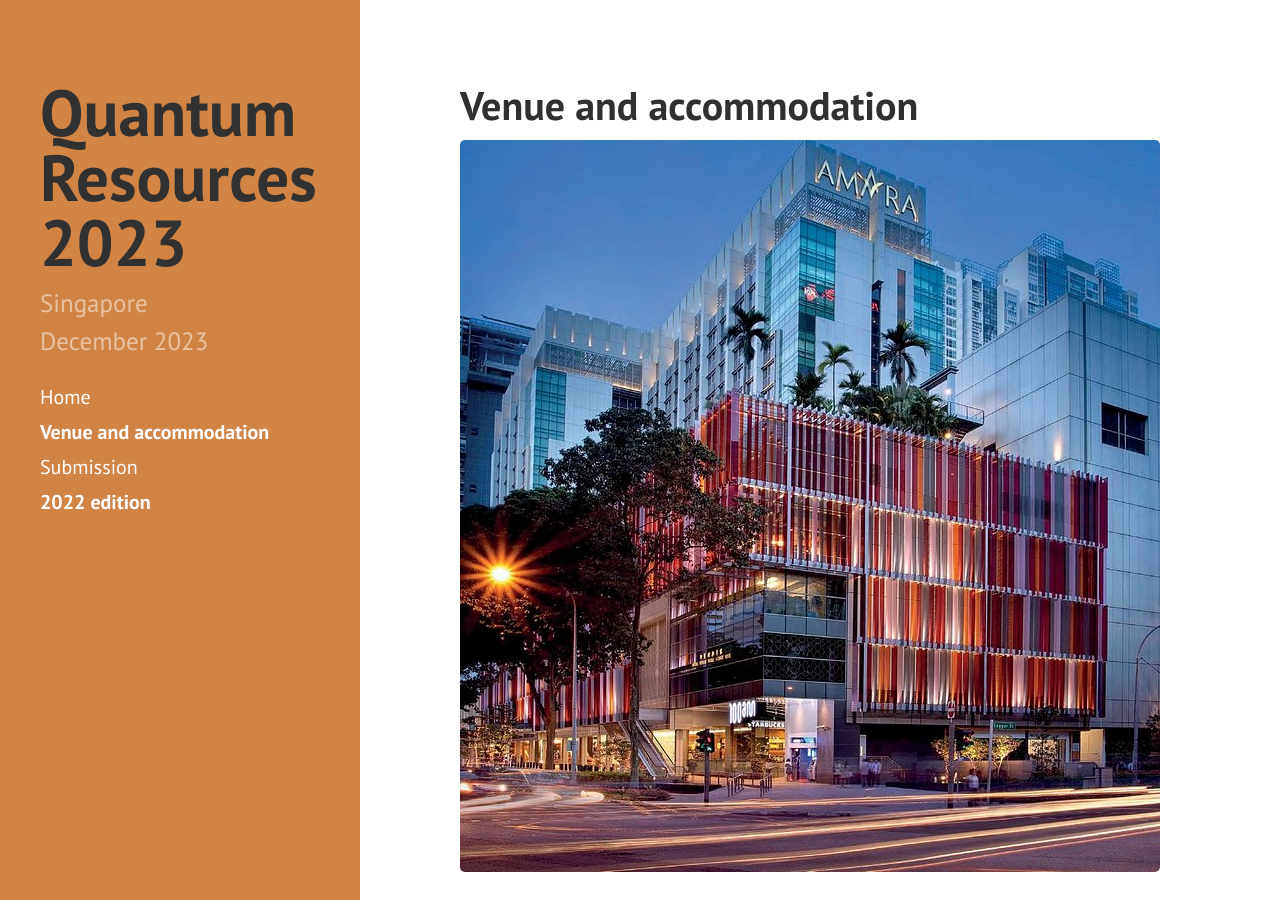
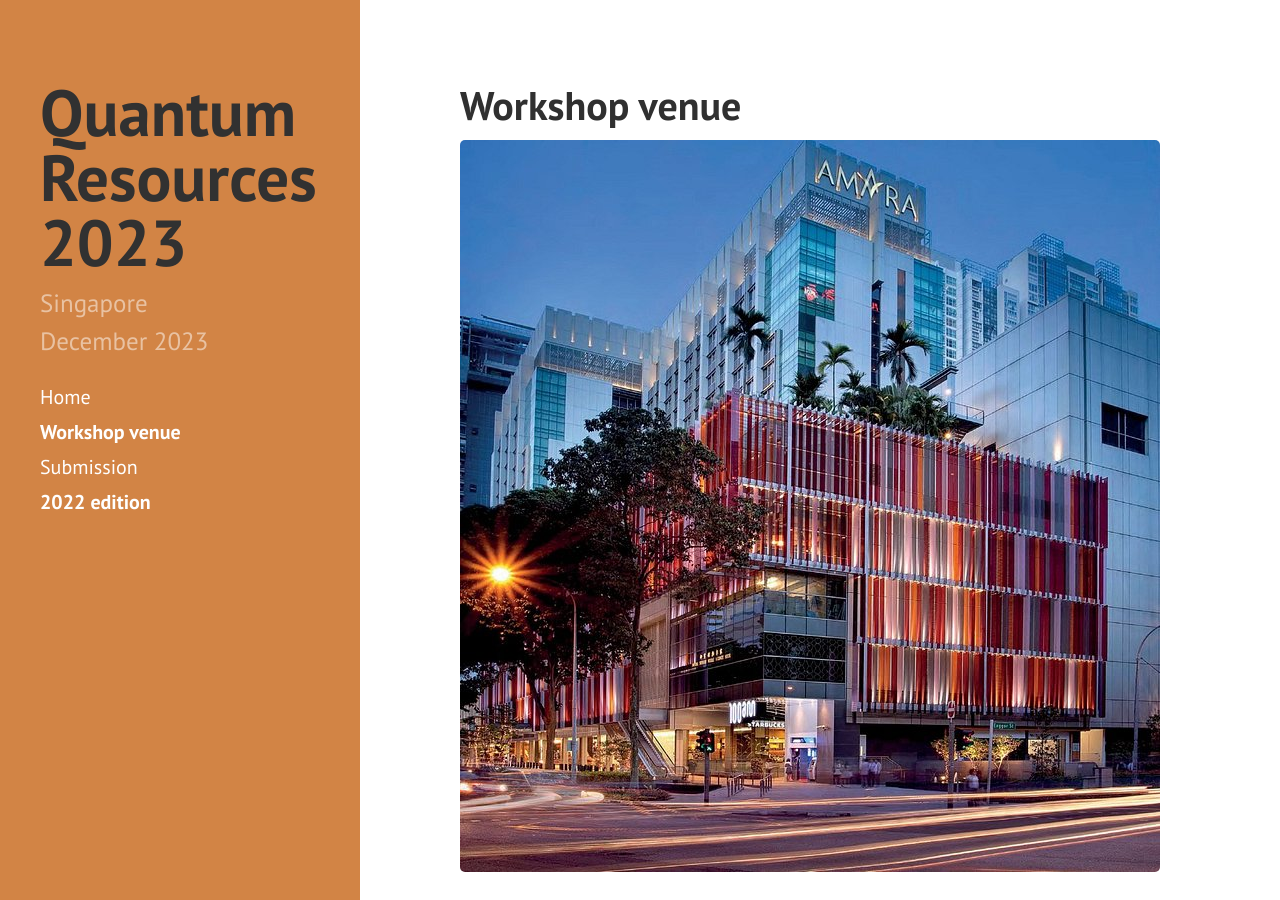
Before and after one commit to RyujiPat2/RyujiPat2.github.io, a Jekyll site: the page built from venue.md, in a window 1280 px wide and 900 px high. Built offline with Jekyll 4.4.1, drawn with Linux system fonts in a browser that asks for light colours; nearby versions of some CDN libraries.

Commit message:
Update venue.md

```diff
--- a/venue.md
+++ b/venue.md
@@ -1,6 +1,6 @@
 ---
 layout: page
-title: Venue and accommodation
+title: Workshop venue
 order: 2
 ---
 
```
